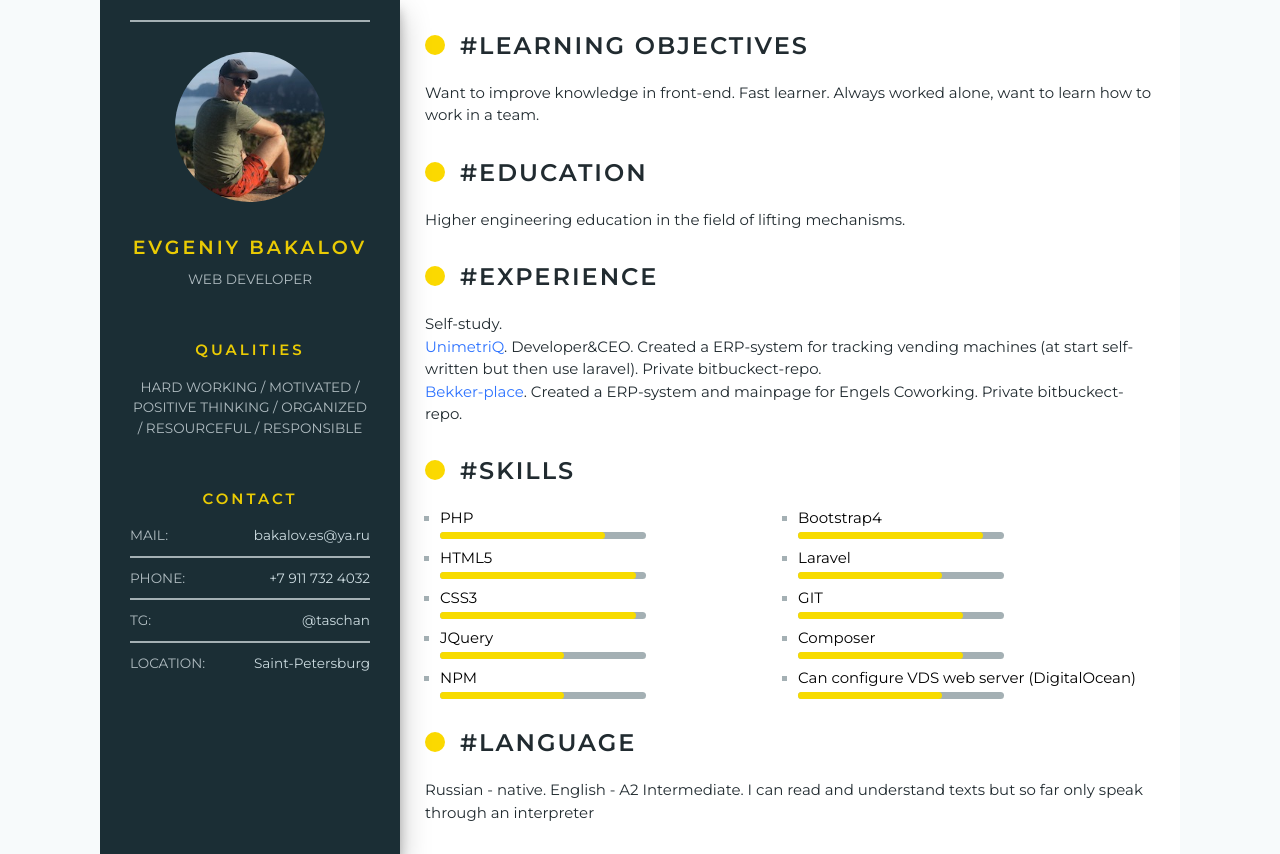
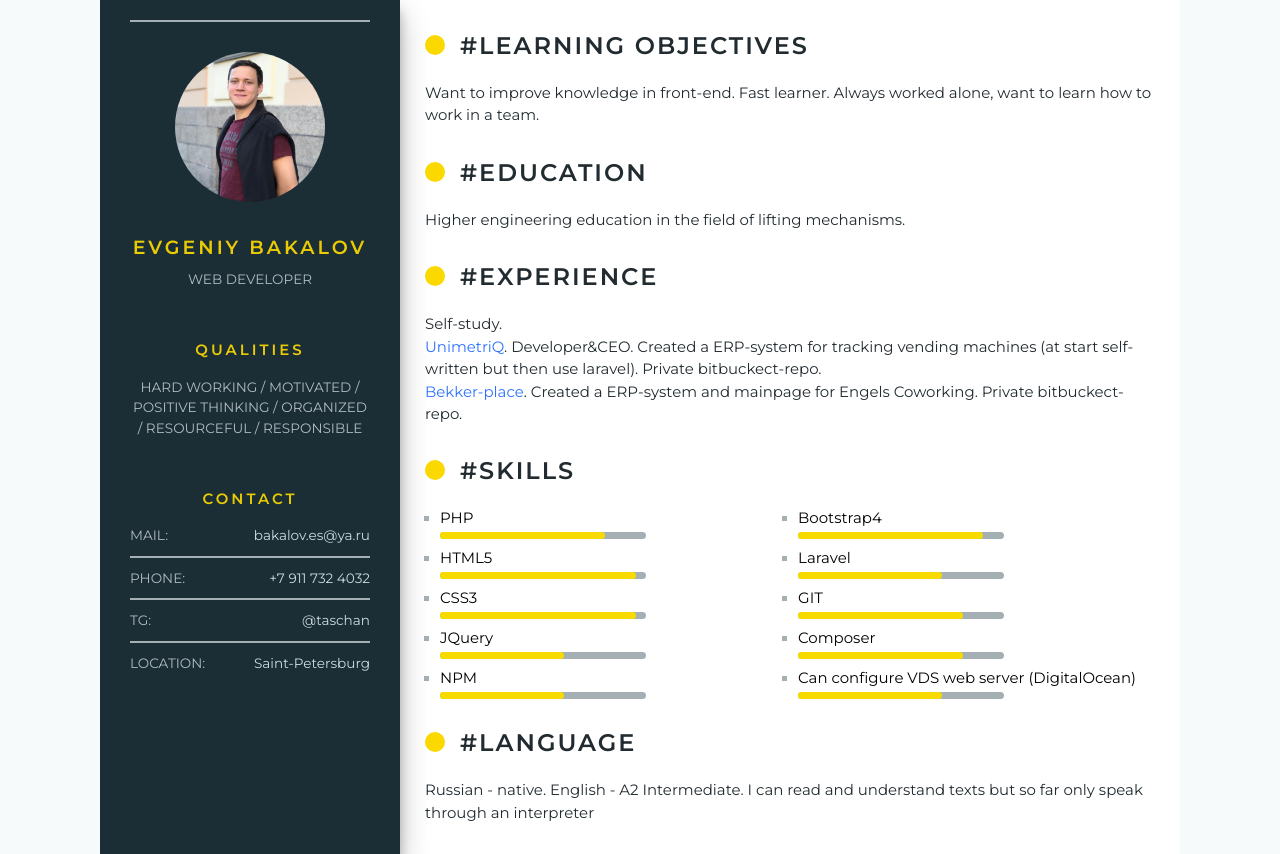
Before and after one commit to taschan23/rsschool-cv, a plain HTML site: page index.html in a window 1280 px wide. Drawn offline with Linux system fonts and the light colour scheme.

Commit message:
feat: new avatar

```diff
--- a/css/_sidebar.scss
+++ b/css/_sidebar.scss
@@ -20,8 +20,8 @@
 			margin: 30px auto 30px auto;
 			height: 150px;
 			width: 150px;
-			background-image: url('../img/avatar.jpeg');
-			background-size: 100%;
+			background-image: url('../img/avatar.jpg');
+			background-size: 125%;
 			background-position: center;
 			border-radius: 50%;
 			-webkit-border-radius: 50%;
```
Also changed, not shown: css/app.css, img/avatar.jpeg (deleted), img/avatar.jpg (added).
